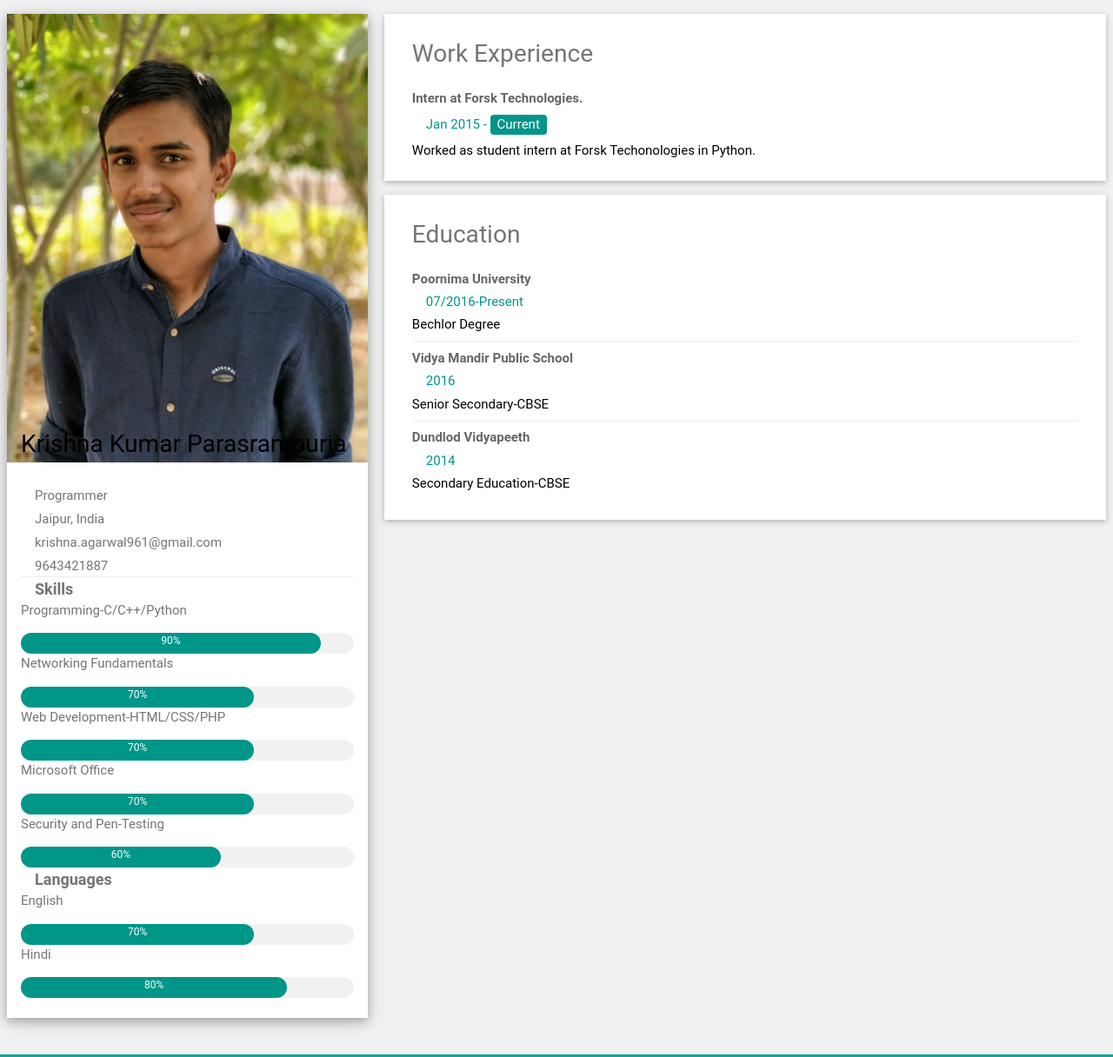
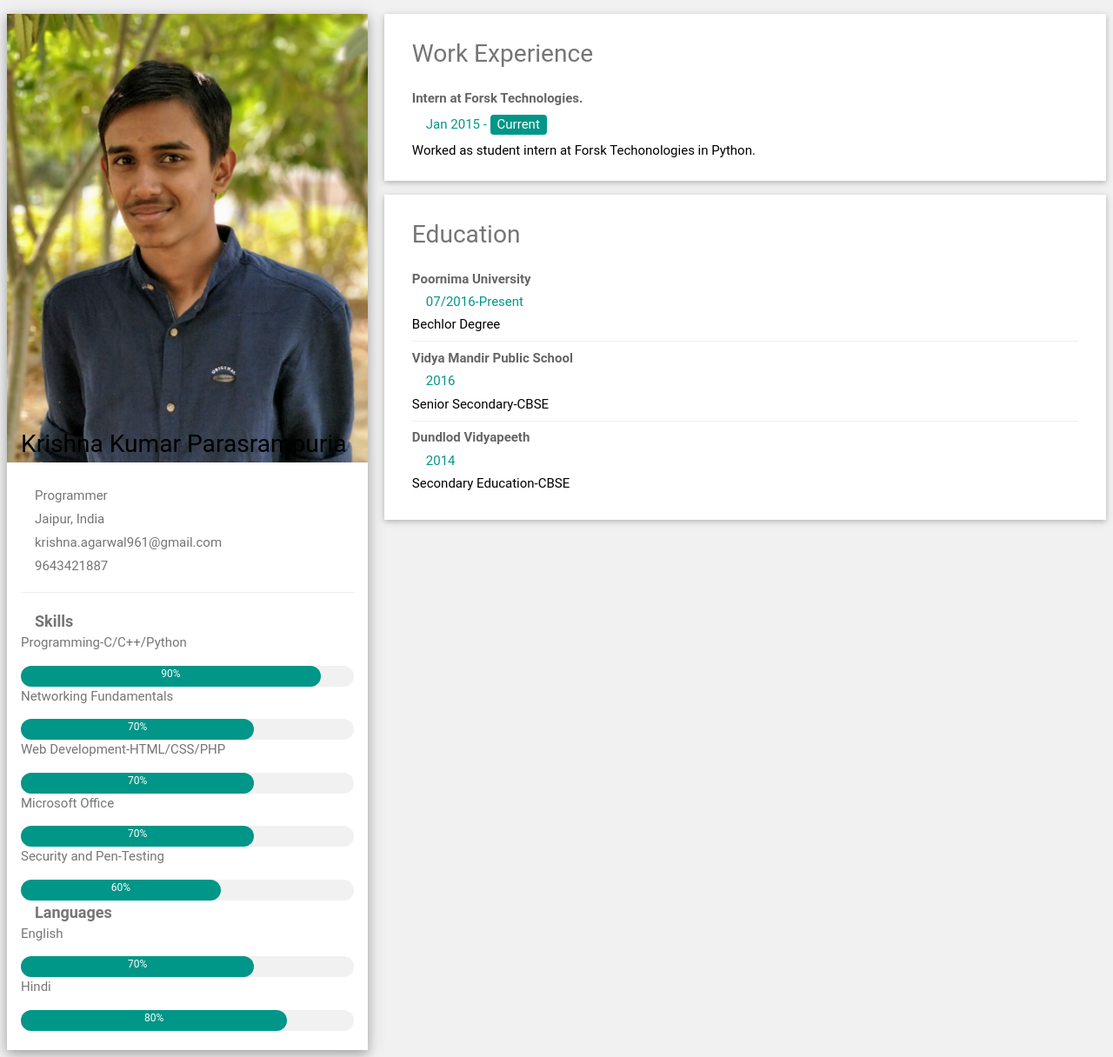
Before and after one commit to krishppuria/krishppuria.github.io, a Jekyll site: the page built from resum.html, in a window 1280 px wide. Shown: the top 1216 px of the page at 87% size. Built offline with Jekyll 4.4.1, drawn with Linux system fonts in a browser that asks for light colours; grey boxes are pictures that could not be loaded.

Commit message:
Update from Forestry.io Krishna Parasrampuria updated resum.html

```diff
--- a/resum.html
+++ b/resum.html
@@ -53,7 +53,7 @@ resume:
             <h2>{{ i.user_name }}</h2>
           </div>
         </div><br>
-        <div class="w3-container mb-5">
+        <div class="w3-container">
 
           {% for det in i.user_details %}
           <p><i class="fa fa-briefcase fa-fw w3-margin-right w3-large w3-text-teal pb-5"></i>{{ det[1] }}</p>
@@ -61,7 +61,7 @@ resume:
           <p><i class="fa fa-envelope fa-fw w3-margin-right w3-large w3-text-teal pb-5"></i>krishna.agarwal961@gmail.com</p>
           <p><i class="fa fa-phone fa-fw w3-margin-right w3-large w3-text-teal pb-5"></i>9643421887</p>-->
           {% endfor %}
-          <hr>
+          <hr class="mt-5 mb-5">
 
 
             {% for j in i.skills_category %}
```
